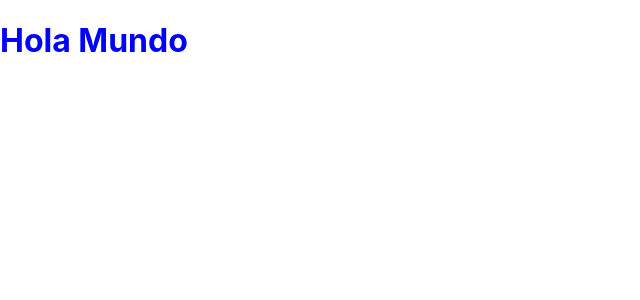
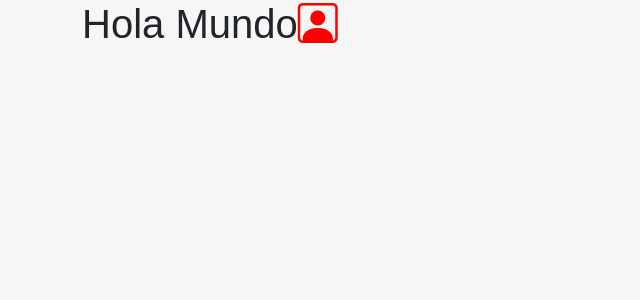
Before and after one commit to leksas87/gersaRH, a React (Create React App) app in the folder frontend/: page / in a window 1280 px wide. Shown: the top 300 px of the page, without its empty margins (0-640 px from the left). Built offline with nearby package versions, Linux system fonts and the light colour scheme.

Commit message:
configReact - OK

```diff
--- a/frontend/package.json
+++ b/frontend/package.json
@@ -12,6 +12,7 @@
 		"@types/react-dom": "^17.0.11",
 		"react": "^17.0.2",
 		"react-dom": "^17.0.2",
+		"react-router-dom": "^6.2.1",
 		"react-scripts": "5.0.0",
 		"typescript": "^4.5.4",
 		"web-vitals": "^2.1.2"
--- a/frontend/public/index.html
+++ b/frontend/public/index.html
@@ -5,39 +5,33 @@
 		<link rel="icon" href="%PUBLIC_URL%/favicon.ico" />
 		<meta name="viewport" content="width=device-width, initial-scale=1" />
 		<meta name="theme-color" content="#000000" />
-    <meta
-      name="description"
-      content="Web site created using create-react-app"
+		<meta name="description" content="Web site created using create-react-app" />
+		<link rel="apple-touch-icon" href="%PUBLIC_URL%/logo192.png" />
+
+		<link rel="manifest" href="%PUBLIC_URL%/manifest.json" />
+
+		<title>Gersa RH</title>
+		<!-- bootstrap-icons -->
+		<link
+			rel="stylesheet"
+			href="https://cdn.jsdelivr.net/npm/bootstrap-icons@1.7.2/font/bootstrap-icons.css"
 		/>
-    <link rel="apple-touch-icon" href="%PUBLIC_URL%/logo192.png" />
-    <!--
-      manifest.json provides metadata used when your web app is installed on a
-      user's mobile device or desktop. See https://developers.google.com/web/fundamentals/web-app-manifest/
-    -->
-    <link rel="manifest" href="%PUBLIC_URL%/manifest.json" />
-    <!--
-      Notice the use of %PUBLIC_URL% in the tags above.
-      It will be replaced with the URL of the `public` folder during the build.
-      Only files inside the `public` folder can be referenced from the HTML.
-
-      Unlike "/favicon.ico" or "favicon.ico", "%PUBLIC_URL%/favicon.ico" will
-      work correctly both with client-side routing and a non-root public URL.
-      Learn how to configure a non-root public URL by running `npm run build`.
-    -->
-    <title>React App</title>
+		<!-- CSS only -->
+		<link
+			href="https://cdn.jsdelivr.net/npm/bootstrap@5.1.3/dist/css/bootstrap.min.css"
+			rel="stylesheet"
+			integrity="sha384-1BmE4kWBq78iYhFldvKuhfTAU6auU8tT94WrHftjDbrCEXSU1oBoqyl2QvZ6jIW3"
+			crossorigin="anonymous"
+		/>
 	</head>
 	<body>
 		<noscript>You need to enable JavaScript to run this app.</noscript>
 		<div id="root"></div>
-    <!--
-      This HTML file is a template.
-      If you open it directly in the browser, you will see an empty page.
-
-      You can add webfonts, meta tags, or analytics to this file.
-      The build step will place the bundled scripts into the <body> tag.
-
-      To begin the development, run `npm start` or `yarn start`.
-      To create a production bundle, use `npm run build` or `yarn build`.
-    -->
+		<!-- JavaScript Bundle with Popper -->
+		<script
+			src="https://cdn.jsdelivr.net/npm/bootstrap@5.1.3/dist/js/bootstrap.bundle.min.js"
+			integrity="sha384-ka7Sk0Gln4gmtz2MlQnikT1wXgYsOg+OMhuP+IlRH9sENBO0LRn5q+8nbTov4+1p"
+			crossorigin="anonymous"
+		></script>
 	</body>
 </html>
--- a/frontend/src/App.tsx
+++ b/frontend/src/App.tsx
@@ -1,7 +1,12 @@
 function App() {
 	return (
 		<div className='container'>
-			<h1 style={{ color: 'blue' }}>Hola Mundo</h1>
+			<h1>
+				Hola Mundo
+				<span className='text-muted'>
+					<i style={{ color: 'red' }} className='bi-person-square'></i>{' '}
+				</span>
+			</h1>
 		</div>
 	);
 }
--- a/frontend/src/index.css
+++ b/frontend/src/index.css
@@ -1,17 +1,14 @@
 * {
 	box-sizing: border-box;
+	--backgroundPrimary: #f6f6f6;
+	scroll-behavior: smooth;
 }
 body {
 	margin: 0;
-	font-family: -apple-system, BlinkMacSystemFont, 'Segoe UI', 'Roboto', 'Oxygen',
-		'Ubuntu', 'Cantarell', 'Fira Sans', 'Droid Sans', 'Helvetica Neue', sans-serif;
-	-webkit-font-smoothing: antialiased;
-	-moz-osx-font-smoothing: grayscale;
+	font-family: Arial, Helvetica, sans-serif;
+	background-color: var(--backgroundPrimary);
 }
 
-code {
-	font-family: source-code-pro, Menlo, Monaco, Consolas, 'Courier New', monospace;
-}
-.container {
+.containerApp {
 	max-width: 1800px;
 }
```
Also changed, not shown: 1 other file (tests, documents, lock files or other folders). Lines whose indentation alone changed are shown as unchanged.
